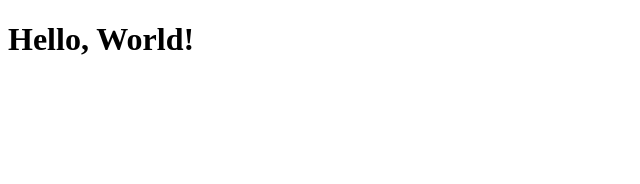
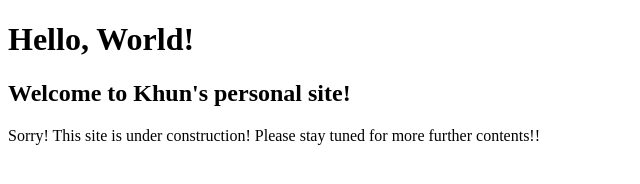
Before and after one commit to KhunWasut/KhunWasut.github.io, a plain HTML site: page index.html in a window 1280 px wide. Shown: the whole page, without its empty margins (0-640 px from the left). Drawn offline with Linux system fonts and the light colour scheme.

Commit message:
[master 20170224 E02] Minimum working website

```diff
--- a/index.html
+++ b/index.html
@@ -7,6 +7,11 @@
 
     <body>
         <h1>Hello, World!</h1>
+        <h2>Welcome to Khun's personal site!</h2>
+
+        <p>
+            Sorry! This site is under construction! Please stay tuned for more further contents!!
+        </p>
     </body>
 
 </html>
```
